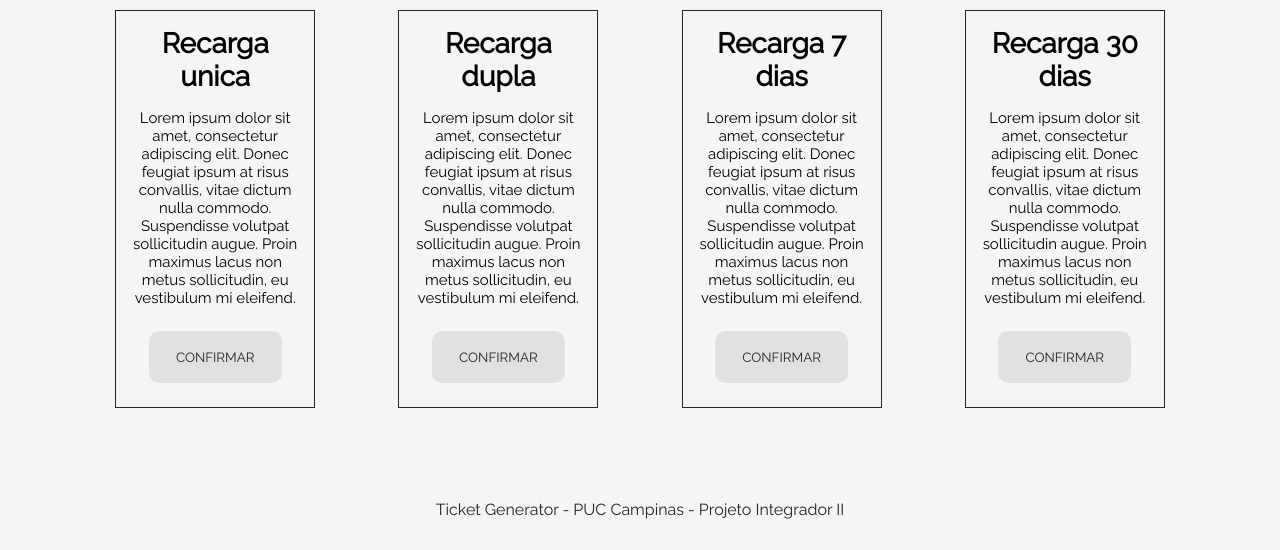
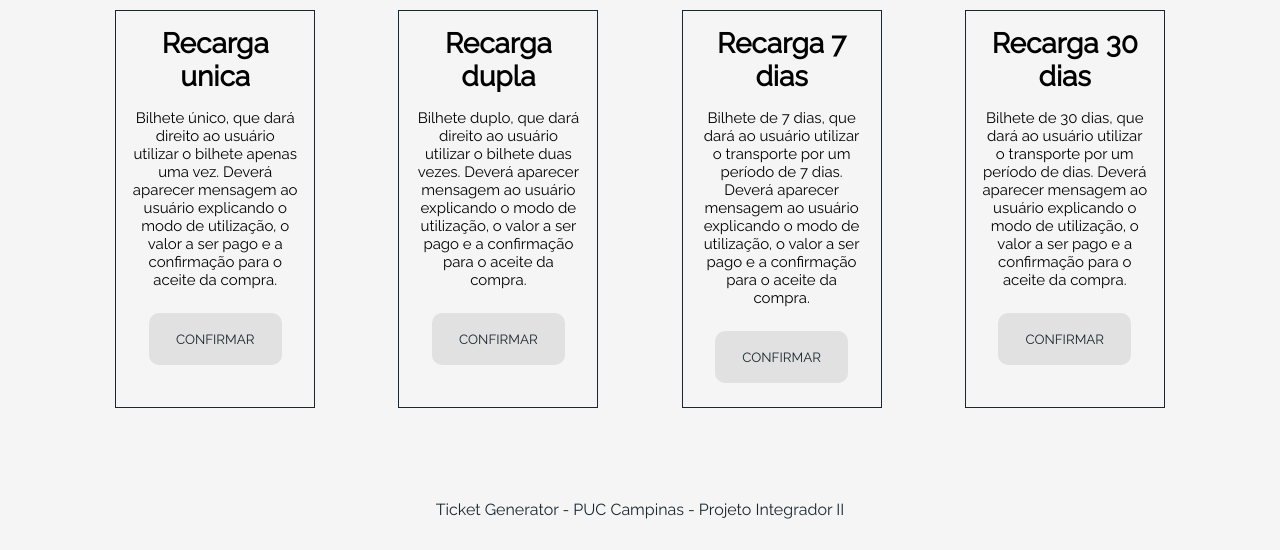
Before and after one commit to jorgelisboa/ticket_generetor, a plain HTML site: page frontend/pages/recharge.html in a window 1280 px wide. Shown: the part 250-800 px from the top of the page. Drawn offline with nearby package versions, Linux system fonts and the light colour scheme.

Commit message:
texto cartão alterado

```diff
--- a/frontend/pages/recharge.html
+++ b/frontend/pages/recharge.html
@@ -31,44 +31,36 @@
     <div class="recharge-card">
       <h1>Recarga unica</h1>
       <p>
-        Lorem ipsum dolor sit amet, consectetur adipiscing elit.
-        Donec feugiat ipsum at risus convallis, vitae dictum nulla
-        commodo. Suspendisse volutpat sollicitudin augue. Proin
-        maximus lacus non metus sollicitudin, eu vestibulum mi
-        eleifend.
+        Bilhete único, que dará direito ao usuário utilizar o bilhete apenas uma vez. Deverá aparecer
+        mensagem ao usuário explicando o modo de utilização, o valor a ser pago e a confirmação
+        para o aceite da compra.
       </p>
       <button class="generation-button" type="confirmar" onclick="abrirModal(1)">CONFIRMAR</button>
     </div>
     <div class="recharge-card">
       <h1>Recarga dupla</h1>
       <p>
-        Lorem ipsum dolor sit amet, consectetur adipiscing elit.
-        Donec feugiat ipsum at risus convallis, vitae dictum nulla
-        commodo. Suspendisse volutpat sollicitudin augue. Proin
-        maximus lacus non metus sollicitudin, eu vestibulum mi
-        eleifend.
+        Bilhete duplo, que dará direito ao usuário utilizar o bilhete duas vezes. Deverá aparecer
+        mensagem ao usuário explicando o modo de utilização, o valor a ser pago e a confirmação
+        para o aceite da compra.
       </p>
       <button class="generation-button" type="confirmar" onclick="abrirModal(2)">CONFIRMAR</button>
     </div>
     <div class="recharge-card">
       <h1>Recarga 7 dias</h1>
       <p>
-        Lorem ipsum dolor sit amet, consectetur adipiscing elit.
-        Donec feugiat ipsum at risus convallis, vitae dictum nulla
-        commodo. Suspendisse volutpat sollicitudin augue. Proin
-        maximus lacus non metus sollicitudin, eu vestibulum mi
-        eleifend.
+        Bilhete de 7 dias, que dará ao usuário utilizar o transporte por um período de 7 dias. Deverá
+        aparecer mensagem ao usuário explicando o modo de utilização, o valor a ser pago e a
+        confirmação para o aceite da compra.
       </p>
       <button class="generation-button" type="confirmar" onclick="abrirModal(3)">CONFIRMAR</button>
     </div>
     <div class="recharge-card">
       <h1>Recarga 30 dias</h1>
       <p>
-        Lorem ipsum dolor sit amet, consectetur adipiscing elit.
-        Donec feugiat ipsum at risus convallis, vitae dictum nulla
-        commodo. Suspendisse volutpat sollicitudin augue. Proin
-        maximus lacus non metus sollicitudin, eu vestibulum mi
-        eleifend.
+        Bilhete de 30 dias, que dará ao usuário utilizar o transporte por um período de dias. Deverá
+        aparecer mensagem ao usuário explicando o modo de utilização, o valor a ser pago e a
+        confirmação para o aceite da compra.
       </p>
       <button class="generation-button" type="confirmar" onclick="abrirModal(4)">CONFIRMAR</button>
     </div>
```
